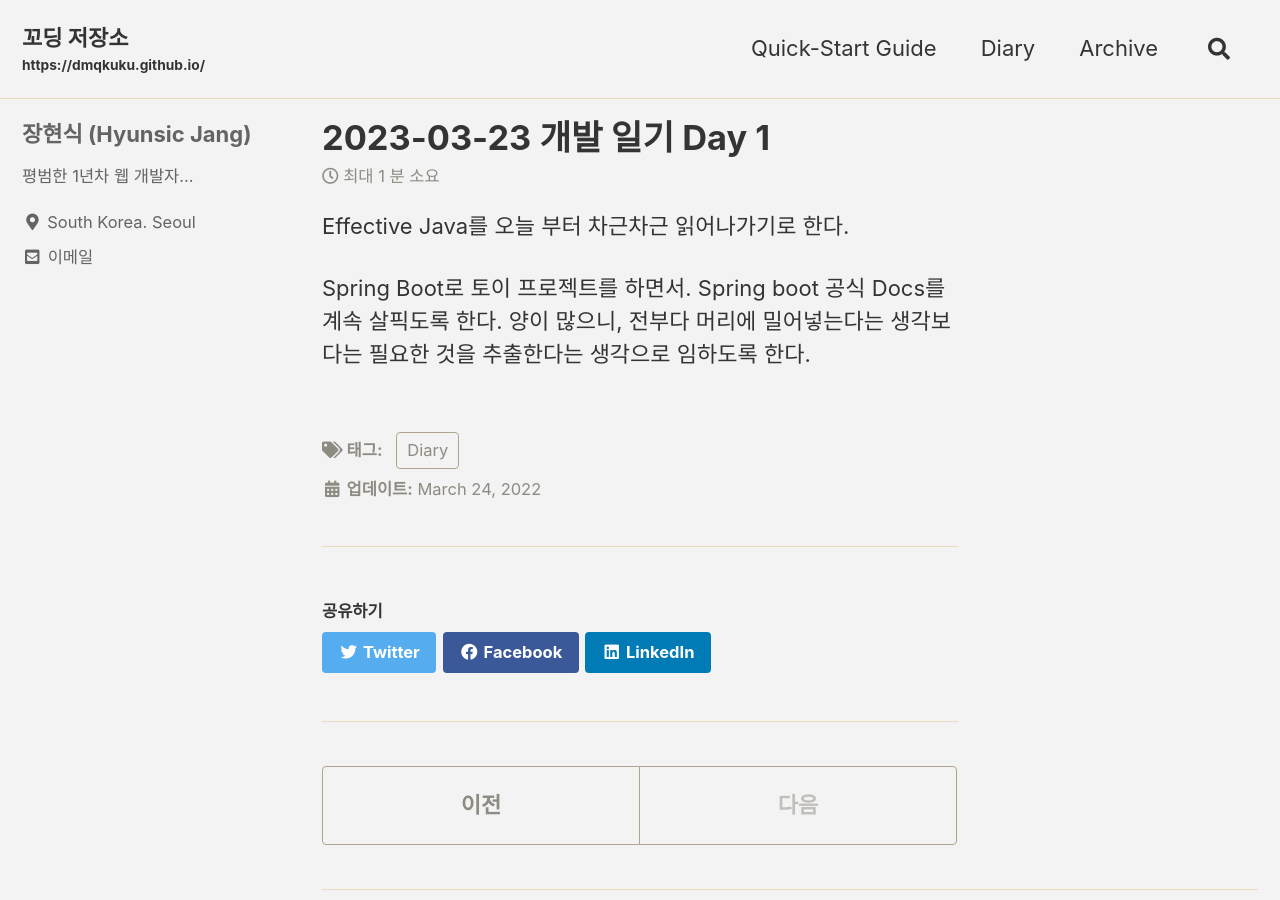
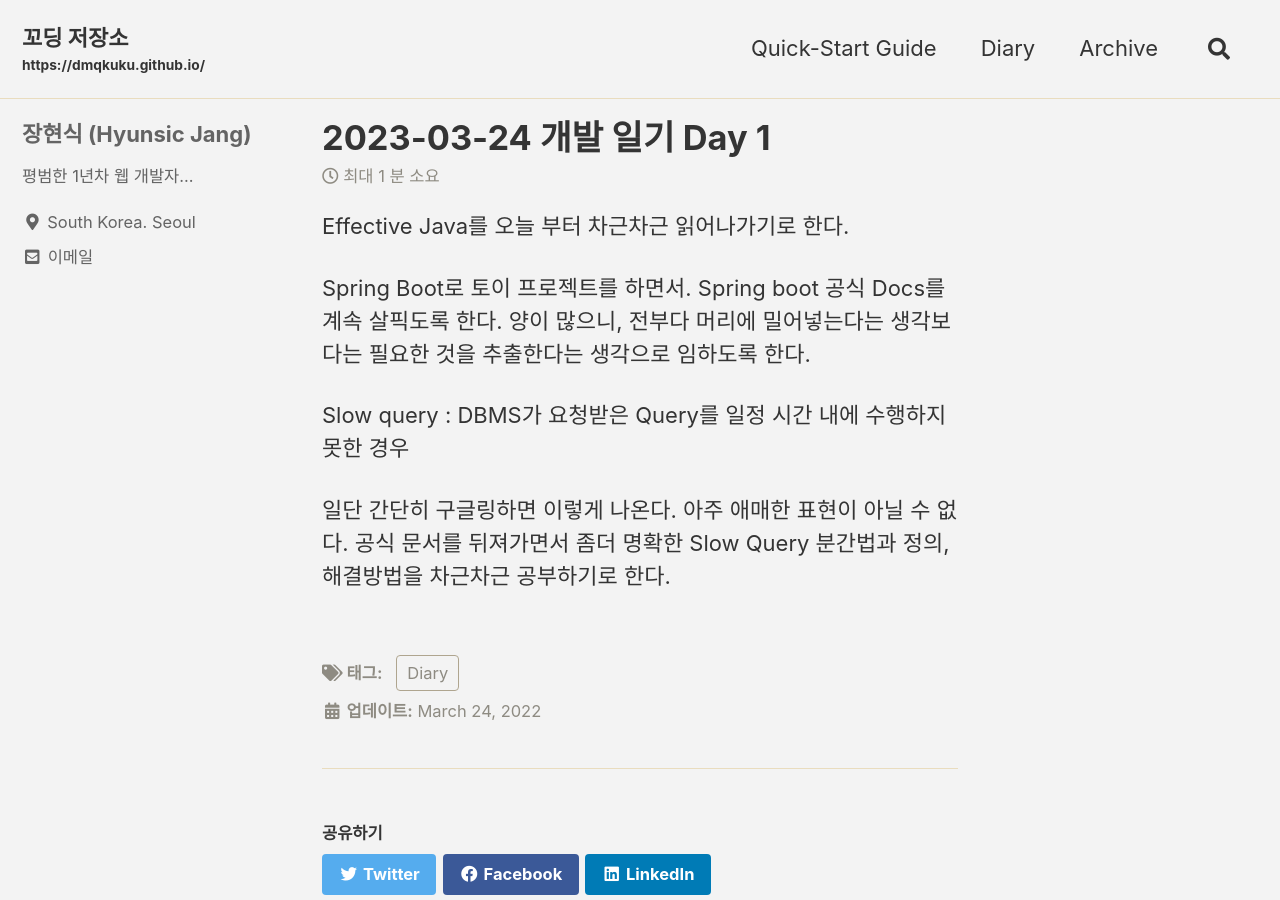
Before and after one commit to dmqkuku/jhsPage, a Jekyll site: the page built from _posts/2022-03-24-day1.markdown, in a window 1280 px wide and 900 px high. Built offline with Jekyll 4.4.1, drawn with Linux system fonts in a browser that asks for light colours; cached includes are drawn as plain includes; comment, search, counter and statistics services are not loaded.

Commit message:
day1 일기 수정

```diff
--- a/_posts/2022-03-24-day1.markdown
+++ b/_posts/2022-03-24-day1.markdown
@@ -1,6 +1,6 @@
 ---
 permalink: /diary/
-title: "2023-03-23 개발 일기 Day 1"
+title: "2023-03-24 개발 일기 Day 1"
 tags: [Diary]
 excerpt: "diaryDay1"
 classess: wide
@@ -11,3 +11,8 @@ Effective Java를 오늘 부터 차근차근 읽어나가기로 한다.
 
 
 Spring Boot로 토이 프로젝트를 하면서. Spring boot 공식 Docs를 계속 살픽도록 한다. 양이 많으니, 전부다 머리에 밀어넣는다는 생각보다는 필요한 것을 추출한다는 생각으로 임하도록 한다.
+
+
+Slow query : DBMS가 요청받은 Query를 일정 시간 내에 수행하지 못한 경우
+
+일단 간단히 구글링하면 이렇게 나온다. 아주 애매한 표현이 아닐 수 없다. 공식 문서를 뒤져가면서 좀더 명확한 Slow Query 분간법과 정의, 해결방법을 차근차근 공부하기로 한다.
```
